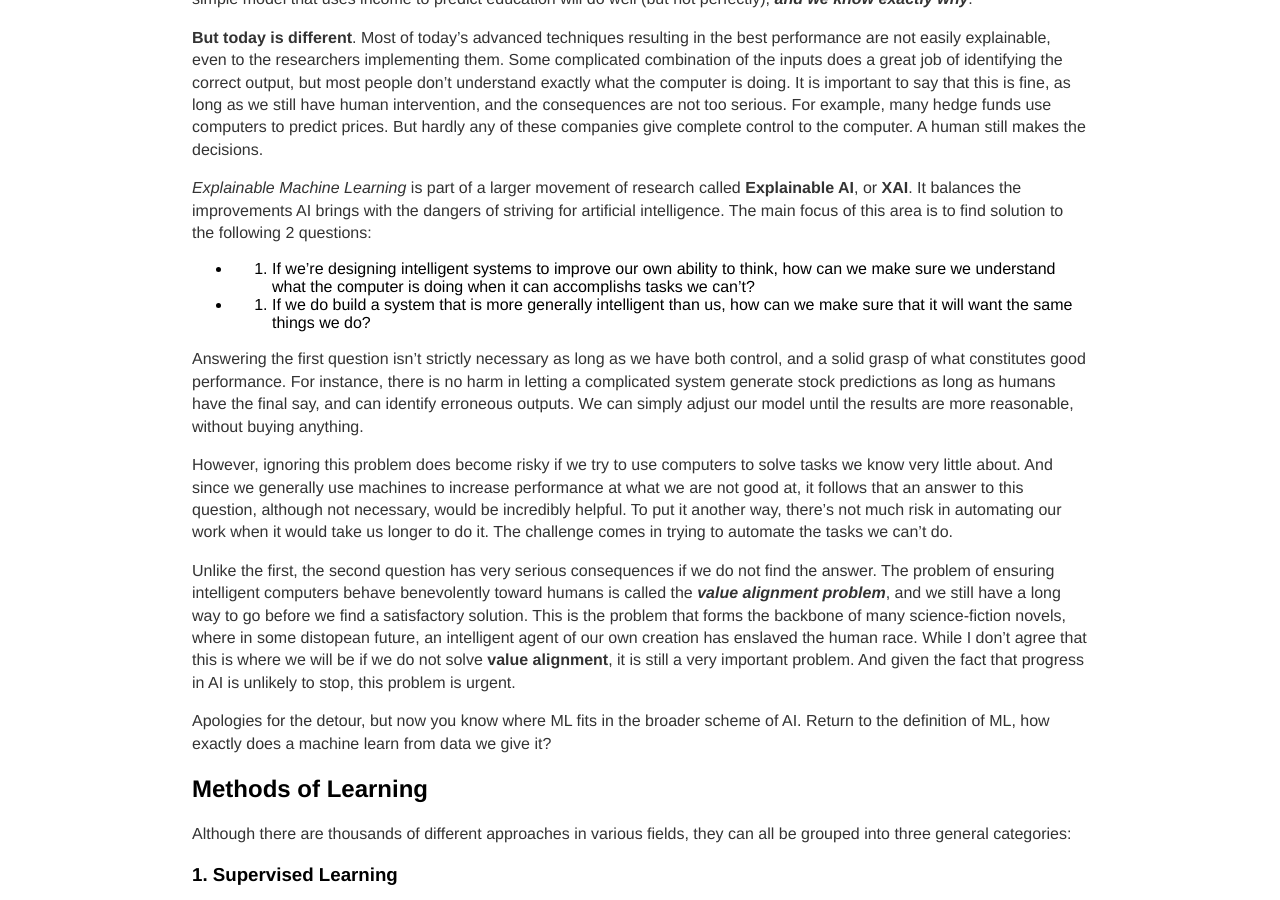
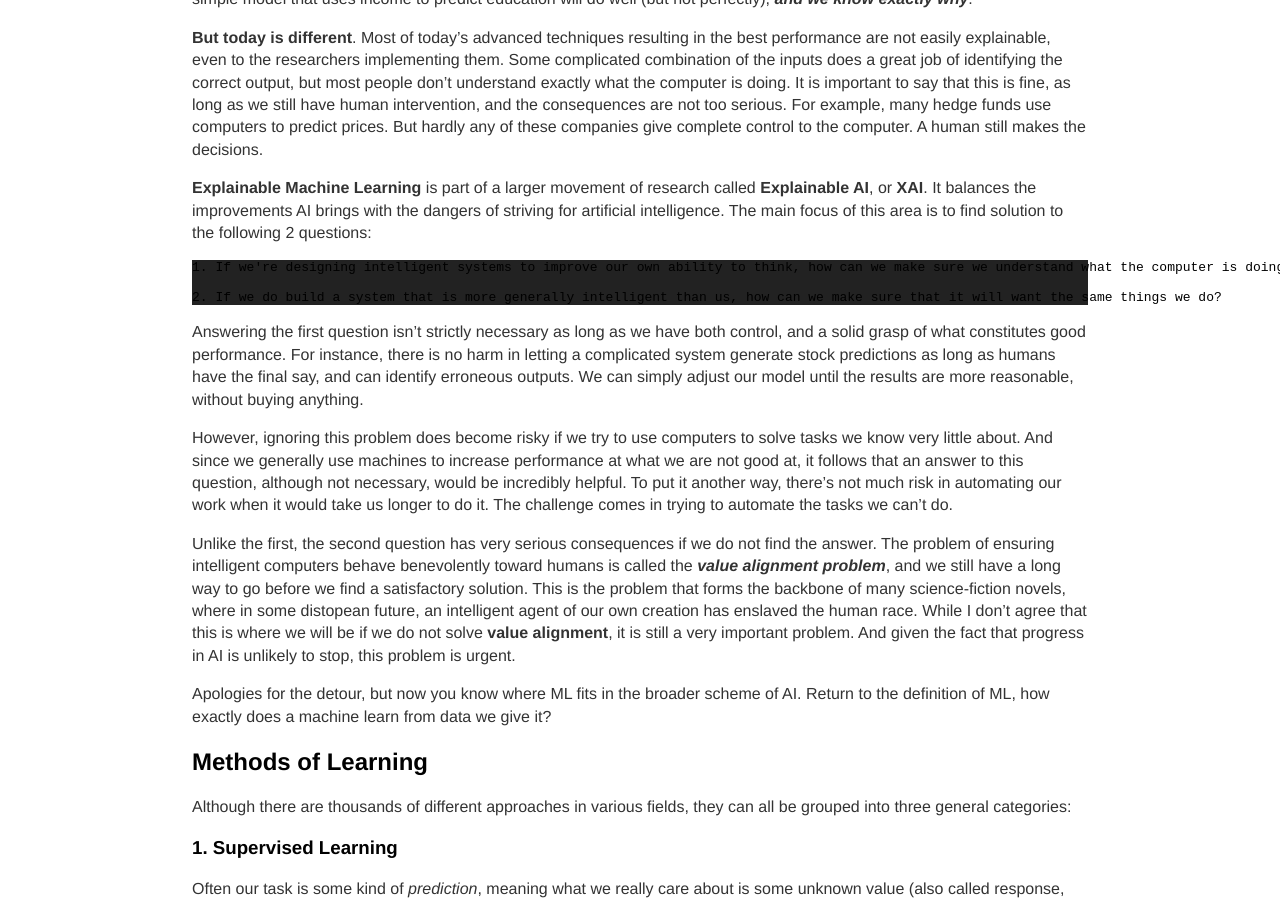
Before and after one commit to 12mre1/12mre1.github.io, a Jekyll site: the page built from _posts/2020-10-20-An-Overview-of-Machine-Learning.md, in a window 1280 px wide and 900 px high, scrolled down 2367 px. Built offline with Jekyll 4.4.1, drawn with Linux system fonts in a browser that asks for light colours.

Commit message:
update posts

```diff
--- a/_posts/2020-10-20-An-Overview-of-Machine-Learning.md
+++ b/_posts/2020-10-20-An-Overview-of-Machine-Learning.md
@@ -53,11 +53,11 @@ However this has come at the cost of _interpretability_. In the days of small da
 
 __But today is different__. Most of today's advanced techniques resulting in the best performance are not easily explainable, even to the researchers implementing them. Some complicated combination of the inputs does a great job of identifying the correct output, but most people don't understand exactly what the computer is doing. It is important to say that this is fine, as long as we still have human intervention, and the consequences are not too serious. For example, many hedge funds use computers to predict prices. But hardly any of these companies give complete control to the computer. A human still makes the decisions.
 
-_Explainable Machine Learning_ is part of a larger movement of research called __Explainable AI__, or __XAI__. It balances the improvements AI brings with the dangers of striving for artificial intelligence. The main focus of this area is to find solution to the following 2 questions:
+__Explainable Machine Learning__ is part of a larger movement of research called __Explainable AI__, or __XAI__. It balances the improvements AI brings with the dangers of striving for artificial intelligence. The main focus of this area is to find solution to the following 2 questions:
 
-- 1. If we're designing intelligent systems to improve our own ability to think, how can we make sure we understand what the computer is doing when it can accomplishs tasks we can't?
+    1. If we're designing intelligent systems to improve our own ability to think, how can we make sure we understand what the computer is doing when it can accomplishs tasks we can't?
 
-- 2. If we do build a system that is more generally intelligent than us, how can we make sure that it will want the same things we do?
+    2. If we do build a system that is more generally intelligent than us, how can we make sure that it will want the same things we do?
 
 Answering the first question isn't strictly necessary as long as we have both control, and a solid grasp of what constitutes good performance. For instance, there is no harm in letting a complicated system generate stock predictions as long as humans have the final say, and can identify erroneous outputs. We can simply adjust our model until the results are more reasonable, without buying anything.
 
@@ -90,9 +90,9 @@ C) ___We have to know in advance what we expect the computer to learn___. This i
 
 In contrast to its supervised counterpart, unsupervised learning still involves collecting a set of features/variables that we believe might be related, however in this case there is no dependent variable. In other words, we're not interested in prediction of a specific class or quantity, we just want to examine patterns in our features. It is called unsupervised, because we do not have labels/targets/ response values, so we don't really know what to look ahead of time. Although domain knowledge related to the data is useful, in the unsupervised setting _the data speak for themselves_. We won't know ahead of time exactly what we'll find. Although this might seem more scientific in the sense that we have less control over patterns we detect, there are still several limitations to this approach as well:
 
-A) __Interpretation of results is difficult__. Remember I said that we no longer have the correct answers. Suppose I run an algorithm (details aren't important here) that groups netflix subscribers into clusters based on several features (e.g. time online, favorite genre, etc..). This is unsupervised because I don't know what the clusters are; instead, I let the data decide that for me. Let's say that in the end, I find 4 distinct groups, each occupying a different point in my __feature space__ (this is just a fancy way of saying features within groups are similar, but between groups are different). How do I interpret these 4 groups? Often these kinds of algorithms will group by some __similarity metric__(usually a distance), but those clusters are composed of combinations of several features (e.g. long-time subscribers + college-age males who spend > 10h per week online). If the features are chosen carefully, we may be able to make intuitive sense of the pattern, but it can be very difficult. Domain knowledge can be very helpful here.
+A) ___Interpretation of results is difficult___. Remember I said that we no longer have the correct answers. Suppose I run an algorithm (details aren't important here) that groups netflix subscribers into clusters based on several features (e.g. time online, favorite genre, etc..). This is unsupervised because I don't know what the clusters are; instead, I let the data decide that for me. Let's say that in the end, I find 4 distinct groups, each occupying a different point in my __feature space__ (this is just a fancy way of saying features within groups are similar, but between groups are different). How do I interpret these 4 groups? Often these kinds of algorithms will group by some __similarity metric__(usually a distance), but those clusters are composed of combinations of several features (e.g. long-time subscribers + college-age males who spend > 10h per week online). If the features are chosen carefully, we may be able to make intuitive sense of the pattern, but it can be very difficult. Domain knowledge can be very helpful here.
 
-B) __The Curse of Dimensionality__. As I just mentioned, unsupervised algorithms often group by some sort of distance. However distance is made up of components from each of your features. The problem here is that, if we use a lot of features, it becomes more and more unlikely that any two individual observations actually are close together (since their distance may be dominated by a single feature). Moreover, it can be shown (mathematically) for some cases that most of your points will actually be closer to the boundaries of your feature space than to any other point. This is called the curse of dimensionality, and it reflects the fact that it becomes very difficult to find similar points in high dimensions. Since we want to find patterns of similar data points, this usually means that some of our groups will have to be very big (not in terms of number of data points necessarily, just in terms of their coverage of feature space). It becomes unlikely that these artificial groupings will have any meaning, since the points within them will have extremely high variance.
+B) ___The Curse of Dimensionality___. As I just mentioned, unsupervised algorithms often group by some sort of distance. However distance is made up of components from each of your features. The problem here is that, if we use a lot of features, it becomes more and more unlikely that any two individual observations actually are close together (since their distance may be dominated by a single feature). Moreover, it can be shown (mathematically) for some cases that most of your points will actually be closer to the boundaries of your feature space than to any other point. This is called the curse of dimensionality, and it reflects the fact that it becomes very difficult to find similar points in high dimensions. Since we want to find patterns of similar data points, this usually means that some of our groups will have to be very big (not in terms of number of data points necessarily, just in terms of their coverage of feature space). It becomes unlikely that these artificial groupings will have any meaning, since the points within them will have extremely high variance.
 
 But don't worry. There are ways to overcome these limitations (though I won't discuss them here), and despite them, unsupervised learning is still very useful for several reasons. One is that the result of many of these algorithms is that what was formerly a high dimensional feature set has been transformed into a low-dimensional set of clusters. So we achieve dimensionality reduction without loss of meaning. For this reason, it is common practice to use an unsupervised learning algorithm to generate denser features before then using a supervised algorithm.
 
@@ -102,22 +102,22 @@ Another reason is that we don't necessarily need all groups to make sense. Suppo
 
 Reinforcement learning is completely different from both supervised and unsupervised learning. In this setting, the model we adopt is considered to be an _agent_ within an _environment_ that learns a task by maximizing a _reward_ signal. This might seem cryptic or vague, so perhaps an example is needed. Consider playing a game of chess. You (the agent) are interacting with an environment (the chess board + your opponent) with the goal of winning the game. If you had never played chess before, the only thing that tells you whether you're making good/rational moves is a series of rewards. For example, maybe you capture your opponents queen (positive), or your opponent captures yours (negative). The key here is that you only receive your reward after you've moved. Gradually, as you play more and more games, you'll be better able to accurately value the situations you might face, and you'll become a better player. Two of the biggest principles in reinforcement learning are the sequential aspect of decision making (ie you make many moves in sequence in chess), and the delayed reward (you act before receiving the reward). This happens to be my favorite setting (and that of many others) for the following reasons:
 
-A) __The RL setting is extremely generalizable__. Though it may not be obvious, the basic components of RL that i've listed above (agent, environment, reward) are extremely applicable to a wide range of theoretical and real problems. Here are some more examples:
+A) ___The RL setting is extremely generalizable___. Though it may not be obvious, the basic components of RL that i've listed above (agent, environment, reward) are extremely applicable to a wide range of theoretical and real problems. Here are some more examples:
 - A trading algorithm (agent) interacts with the market (environment) to maximize portfolio return (reward)
 - A cleaning robot's sensor (agent) interacts with other components of the robot and the physical world (environment) to maximize both cleaning and battery life (reward)
 - A nurse(agent) interacts with patients and doctors (environment) to maximize patient health (reward)
 
 There are many more examples of this, along with several extensions. Moreover, unlike its supervised and unsupervised counterparts, RL algorithms do not require the correct answer ahead of time, as long as the reward signal is properly callibrated. We can just simulate the agent interacting with the environment in order to induce learning.
 
-B) __The RL setting is the most realistic__. Although the other two categories can achieve very good performance on many tasks, Reinforcement Learning is generally considered the way most similar to how humans learn. Think of a toddler learning how to walk for the first time. It needs to know a lot about its environment (ie sharp objects, hard surfaces, locations of toys and other important objects), but it has no prior knowledge. In this sense, the only way to learn is through trial and error, which implies that the toddler must have at least one reward system. As the toddler grows, its sense of environment becomes clearer and clearer.
+B) ___The RL setting is the most realistic___. Although the other two categories can achieve very good performance on many tasks, Reinforcement Learning is generally considered the way most similar to how humans learn. Think of a toddler learning how to walk for the first time. It needs to know a lot about its environment (ie sharp objects, hard surfaces, locations of toys and other important objects), but it has no prior knowledge. In this sense, the only way to learn is through trial and error, which implies that the toddler must have at least one reward system. As the toddler grows, its sense of environment becomes clearer and clearer.
 
 Despite its success, however, there are some limitations to the basic RL framework:
 
-A) __The reward needs to be quantified__. One of the basic axioms of RL is that all possible reward signals can be expressed as a real number. However in practice, this can be very difficult to do. Consider the healthcare example I gave above. How would you express patient health as a single number?
+A) ___The reward needs to be quantified___. One of the basic axioms of RL is that all possible reward signals can be expressed as a real number. However in practice, this can be very difficult to do. Consider the healthcare example I gave above. How would you express patient health as a single number?
 
-B) __The problem affords the agent the ability to make mistakes__. In some high stakes problems (ie open-heart surgery), is is not feasible or ethically responsible to allow an RL agent to learn though trial and error. Although we may be able to overcome this in some cases using simulation methods, in general there are some problems that cannot afford mistakes.
+B) ___The problem affords the agent the ability to make mistakes___. In some high stakes problems (ie open-heart surgery), is is not feasible or ethically responsible to allow an RL agent to learn though trial and error. Although we may be able to overcome this in some cases using simulation methods, in general there are some problems that cannot afford mistakes.
 
-C) __The environment is easily quantified__. Although certain examples of an environment are easily quantified (ie position on a chess board), for other instances, it is not clear how exactly to map what an agent sees to a set of numbers. Consider, for example, teaching a bipedal robot how to walk. What variables should be used to express the current state of the environment?
+C) ___The environment is easily quantified___. Although certain examples of an environment are easily quantified (ie position on a chess board), for other instances, it is not clear how exactly to map what an agent sees to a set of numbers. Consider, for example, teaching a bipedal robot how to walk. What variables should be used to express the current state of the environment?
 
 Overall, reinforcement learning has shown the most promise among our three categories in terms of its ability to solve the most difficult problems. However, there are aspects of all three categories present in the way humans think. For example, the way humans reason often involves comparing similarities of objects in much the same way as many unsupervised learning algorithms do.
 
```
Also changed, not shown: _posts/2020-11-15-An-Intro-to-OLS-Regression.md (+1 -3 lines).
